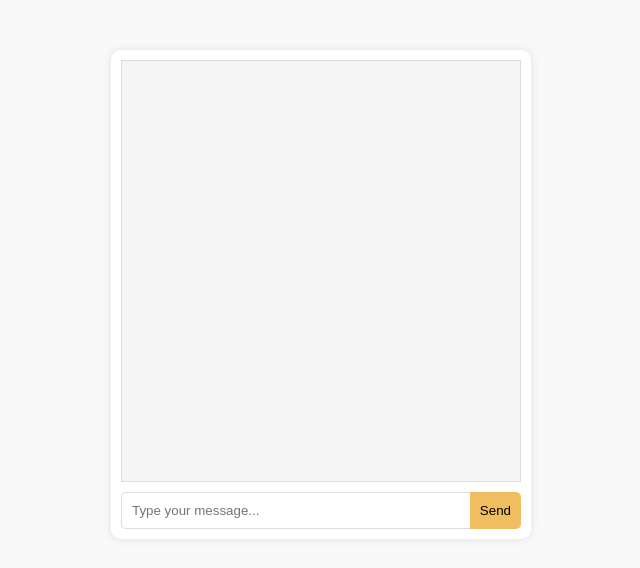
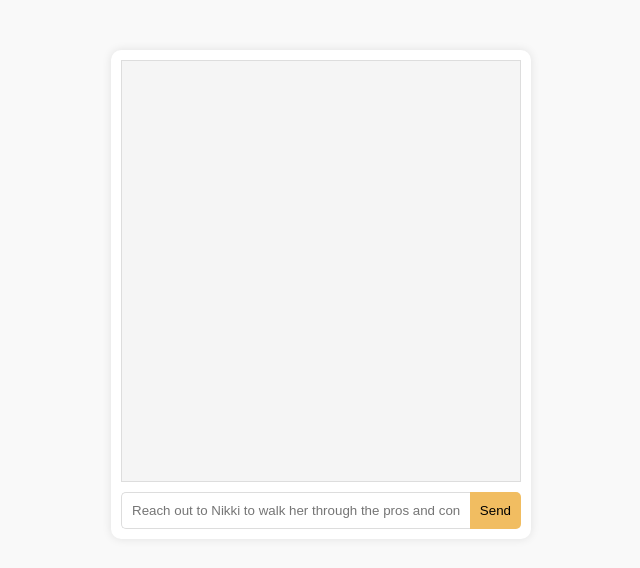
Before and after one commit to sscherba/pros-cons, a plain HTML site: page index.html in a window 1280 px wide. Shown: the whole page, without its empty margins (319-959 px from the left). Drawn offline with Linux system fonts and the light colour scheme.

Commit message:
Update index.html

```diff
--- a/index.html
+++ b/index.html
@@ -12,7 +12,7 @@
             <div id="chat-messages"></div>
         </div>
         <form id="chat-form">
-            <input type="text" id="user-input" placeholder="Type your message..." autocomplete="off">
+            <input type="text" id="user-input" placeholder="Reach out to Nikki to walk her through the pros and cons skill" autocomplete="off">
             <button type="submit">Send</button>
         </form>
     </div>
```
